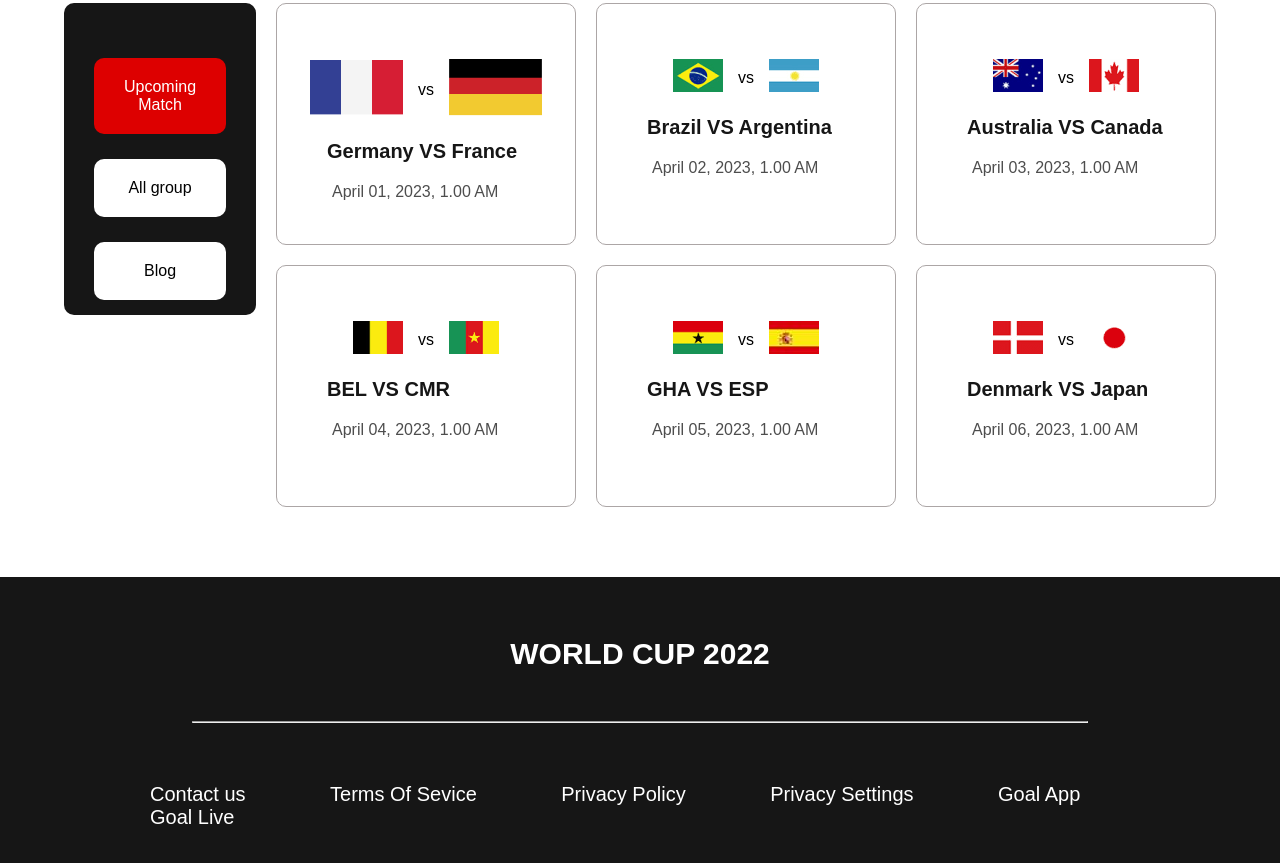
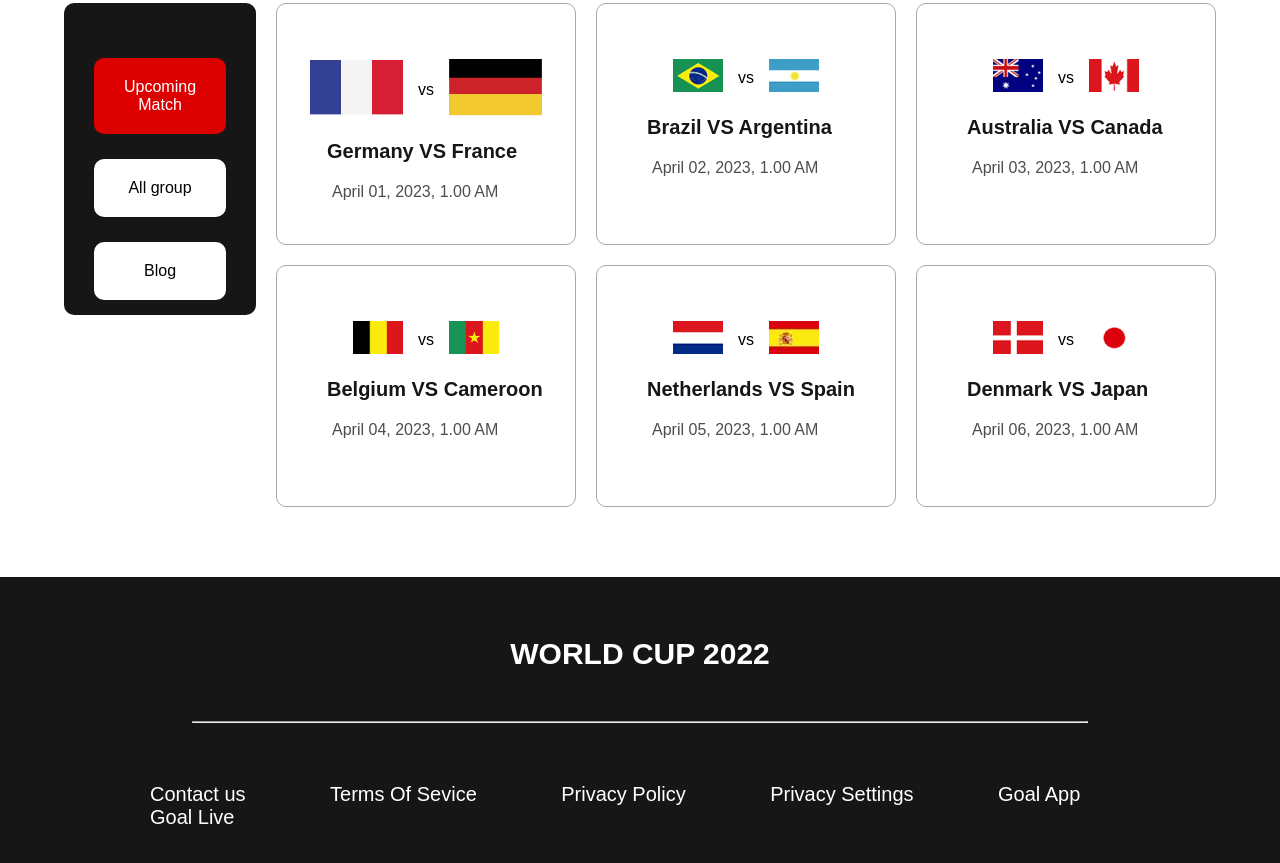
Before and after one commit to rimon005/football-news, a plain HTML site: page upcoming-match.html in a window 1280 px wide. Shown: the part 742-1605 px from the top of the page. Drawn offline with Linux system fonts and the light colour scheme.

Commit message:
added flag

```diff
--- a/upcoming-match.html
+++ b/upcoming-match.html
@@ -70,18 +70,18 @@
                     <div class="flag"><img src="./assets/flag/CMR.png" alt=""></div>
                 </div>
                 <div class="match-detail">
-                    <p>BEL VS CMR </p>
+                    <p>Belgium VS Cameroon </p>
                     <span>April 04, 2023, 1.00 AM</span>
                 </div>
             </div>
             <div class="match-info">
                 <div class="match">
-                    <div class="flag"><img src="./assets/flag/GHA.png" alt=""></div>
+                    <div class="flag"><img src="./assets/flag/NED.png" alt=""></div>
                     <p>vs</p>
                     <div class="flag"><img src="./assets/flag/ESP.jpg" alt=""></div>
                 </div>
                 <div class="match-detail">
-                    <p>GHA VS ESP </p>
+                    <p>Netherlands VS Spain </p>
                     <span>April 05, 2023, 1.00 AM</span>
                 </div>
             </div>
```
